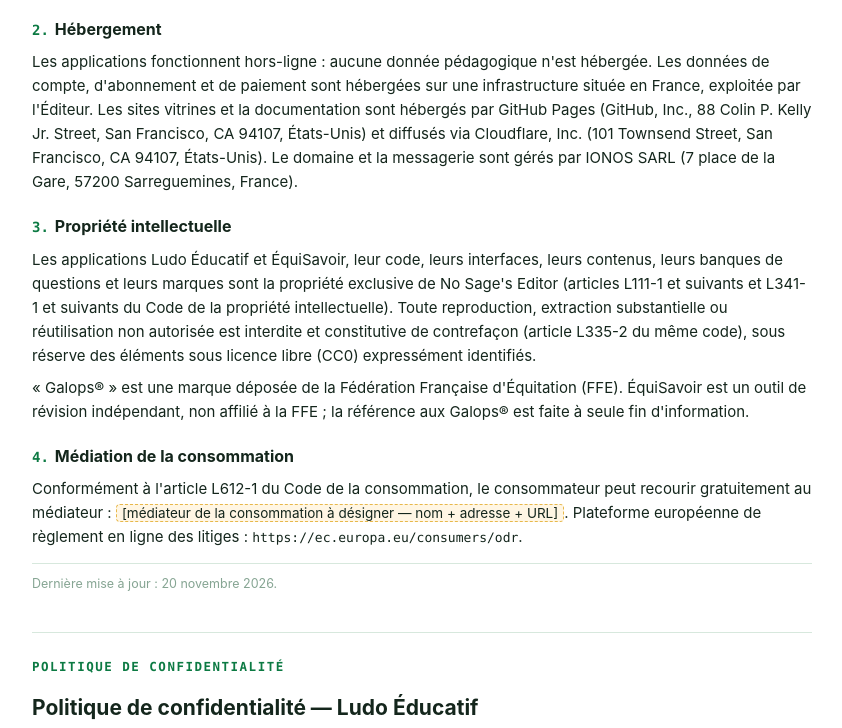
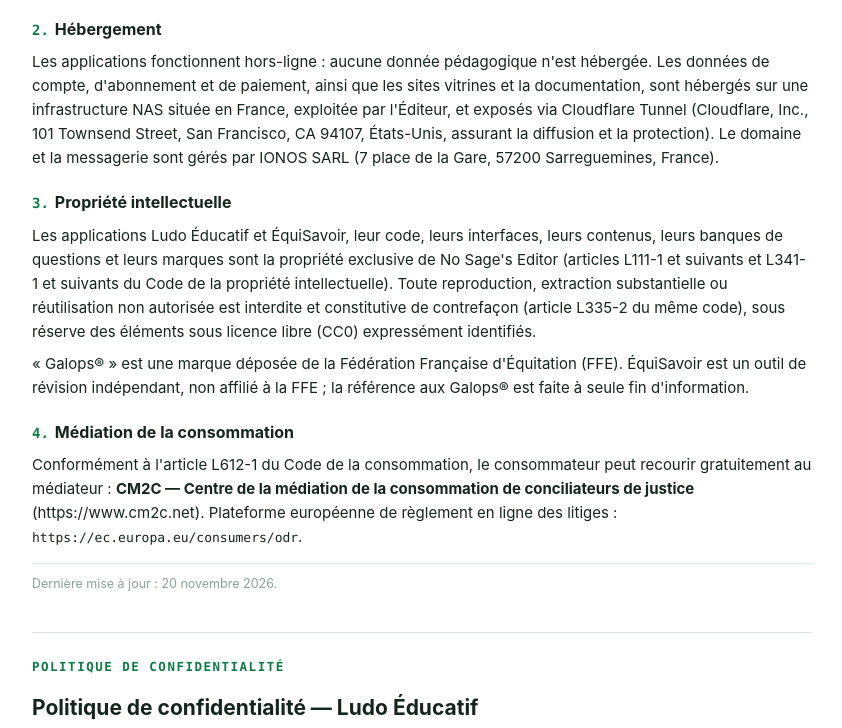
Before and after one commit to nicolashermilly/LudoEducatif-Site, a plain HTML site: page legal/index.html in a window 1280 px wide. Shown: the part 915-1643 px from the top of the page, without its empty margins (218-1060 px from the left). Drawn offline with Linux system fonts and the light colour scheme.

Commit message:
Pages légales : version définitive (médiateur CM2C nommé)
- /legal/ remplacé par la version définitive fournie : médiateur de la consommation
  désigné (CM2C — cm2c.net), bandeau « brouillon » retiré, hébergement précisé.

Co-Authored-By: Claude Opus 4.8 <noreply@anthropic.com>
Claude-Session: https://claude.ai/code/session_01NsWVcuu6aeMshAVuyvb6q9

```diff
--- a/legal/index.html
+++ b/legal/index.html
@@ -78,12 +78,12 @@
       <li>Contact : contact@no-sages-editor.com.</li>
     </ul>
     <h4><span class="n">2.</span>Hébergement</h4>
-    <p>Les applications fonctionnent hors-ligne : aucune donnée pédagogique n'est hébergée. Les données de compte, d'abonnement et de paiement sont hébergées sur une infrastructure située en France, exploitée par l'Éditeur. Les sites vitrines et la documentation sont hébergés par GitHub Pages (GitHub, Inc., 88 Colin P. Kelly Jr. Street, San Francisco, CA 94107, États-Unis) et diffusés via Cloudflare, Inc. (101 Townsend Street, San Francisco, CA 94107, États-Unis). Le domaine et la messagerie sont gérés par IONOS SARL (7 place de la Gare, 57200 Sarreguemines, France).</p>
+    <p>Les applications fonctionnent hors-ligne : aucune donnée pédagogique n'est hébergée. Les données de compte, d'abonnement et de paiement, ainsi que les sites vitrines et la documentation, sont hébergés sur une infrastructure NAS située en France, exploitée par l'Éditeur, et exposés via Cloudflare Tunnel (Cloudflare, Inc., 101 Townsend Street, San Francisco, CA 94107, États-Unis, assurant la diffusion et la protection). Le domaine et la messagerie sont gérés par IONOS SARL (7 place de la Gare, 57200 Sarreguemines, France).</p>
     <h4><span class="n">3.</span>Propriété intellectuelle</h4>
     <p>Les applications Ludo Éducatif et ÉquiSavoir, leur code, leurs interfaces, leurs contenus, leurs banques de questions et leurs marques sont la propriété exclusive de No Sage's Editor (articles L111-1 et suivants et L341-1 et suivants du Code de la propriété intellectuelle). Toute reproduction, extraction substantielle ou réutilisation non autorisée est interdite et constitutive de contrefaçon (article L335-2 du même code), sous réserve des éléments sous licence libre (CC0) expressément identifiés.</p>
     <p>« Galops® » est une marque déposée de la Fédération Française d'Équitation (FFE). ÉquiSavoir est un outil de révision indépendant, non affilié à la FFE ; la référence aux Galops® est faite à seule fin d'information.</p>
     <h4><span class="n">4.</span>Médiation de la consommation</h4>
-    <p>Conformément à l'article L612-1 du Code de la consommation, le consommateur peut recourir gratuitement au médiateur : <span class="fill">[médiateur de la consommation à désigner — nom + adresse + URL]</span>. Plateforme européenne de règlement en ligne des litiges : <code>https://ec.europa.eu/consumers/odr</code>.</p>
+    <p>Conformément à l'article L612-1 du Code de la consommation, le consommateur peut recourir gratuitement au médiateur : <b>CM2C — Centre de la médiation de la consommation de conciliateurs de justice</b> (https://www.cm2c.net). Plateforme européenne de règlement en ligne des litiges : <code>https://ec.europa.eu/consumers/odr</code>.</p>
     <p class="foot">Dernière mise à jour : 20 novembre 2026.</p>
   </div>
 
@@ -186,7 +186,7 @@
     <h4><span class="n">9.</span>Garanties légales</h4>
     <p>L'Utilisateur bénéficie de la garantie légale de conformité des contenus et services numériques (articles L217-3 et suivants du Code de la consommation) et de la garantie des vices cachés (articles 1641 et suivants du Code civil), indépendamment de l'absence de garantie de résultat à l'examen (voir CGU).</p>
     <h4><span class="n">10.</span>Responsabilité et médiation</h4>
-    <p>La responsabilité de l'Éditeur est encadrée par les CGU (article 10). Réclamations : contact@no-sages-editor.com. En cas de litige non résolu, le consommateur peut recourir gratuitement au médiateur de la consommation : <span class="fill">[à désigner]</span>.</p>
+    <p>La responsabilité de l'Éditeur est encadrée par les CGU (article 10). Réclamations : contact@no-sages-editor.com. En cas de litige non résolu, le consommateur peut recourir gratuitement au médiateur de la consommation : <b>CM2C</b> (https://www.cm2c.net).</p>
     <h4><span class="n">11.</span>Droit applicable et litiges</h4>
     <p>Les présentes sont soumises au droit français. À défaut de résolution amiable, le consommateur peut saisir, à son choix, la juridiction de son lieu de domicile lors de la conclusion du contrat ou de la survenance du fait dommageable (article R631-3 du Code de la consommation).</p>
     <p class="foot">Dernière mise à jour : 20 novembre 2026.</p>
```
